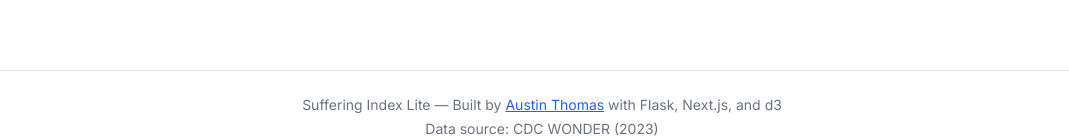
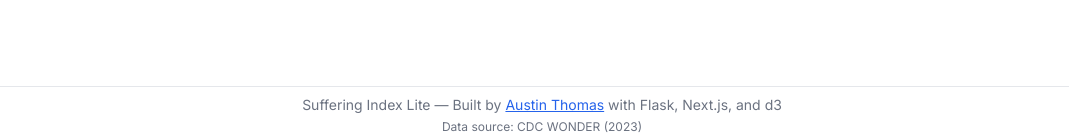
Before and after one commit to austinredthomas/sufferingindex, a Next.js app in the folder frontend/: page / in a window 1280 px wide. Shown: the part 657-797 px from the top of the page, without its empty margins (98-1167 px from the left). Built offline with nearby package versions, Linux system fonts and the light colour scheme; no server answers.

Commit message:
fix: hover color fix: footer padding

```diff
--- a/frontend/src/components/Footer.jsx
+++ b/frontend/src/components/Footer.jsx
@@ -1,6 +1,6 @@
 export default function Footer() {
 	return (
-		<footer className="mt-12 border-t pt-6 pb-1 text-sm text-gray-500 text-center">
+		<footer className="mt-12 border-t pt-2 pb-2 text-sm text-gray-500 text-center">
 			<p>
 				Suffering Index Lite &mdash; Built by{" "}
                 <a
@@ -13,7 +13,7 @@ export default function Footer() {
                 </a>{" "}
                 with Flask, Next.js, and d3
 			</p>
-			<p className="mt-1">
+			<p className="mt-1 text-xs">
 				Data source: CDC WONDER (2023)
 			</p>
 		</footer>
--- a/frontend/src/components/USMap.jsx
+++ b/frontend/src/components/USMap.jsx
@@ -63,11 +63,11 @@ export default function USMap({ data }) {
                                             outline: "none",
                                         },
                                         hover: {
-                                            fill: "#ffcc00",
+                                            fill: "#04163b",
                                             outline: "none",
                                         },
                                         pressed: {
-                                            fill: "#ffaa00",
+                                            fill: "#04163b",
                                             outline: "none",
                                         },
                                     }}
```
